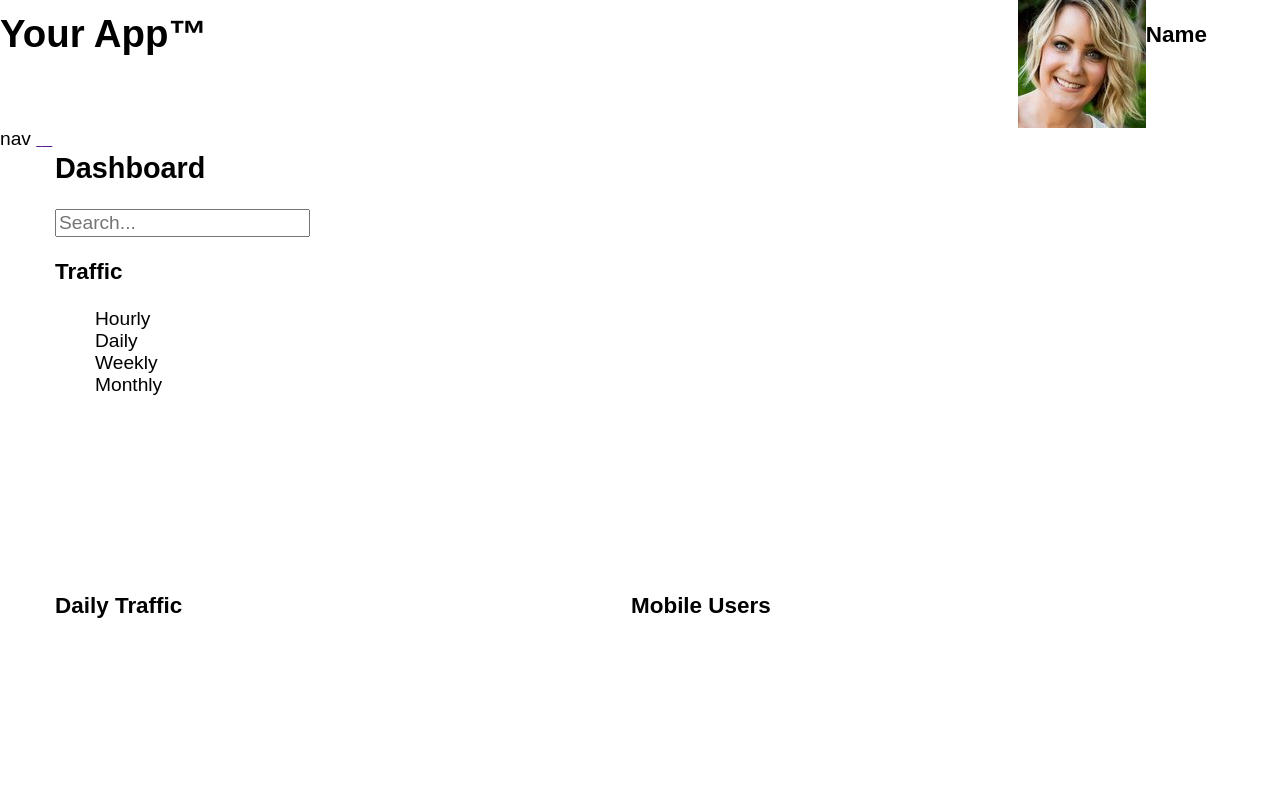
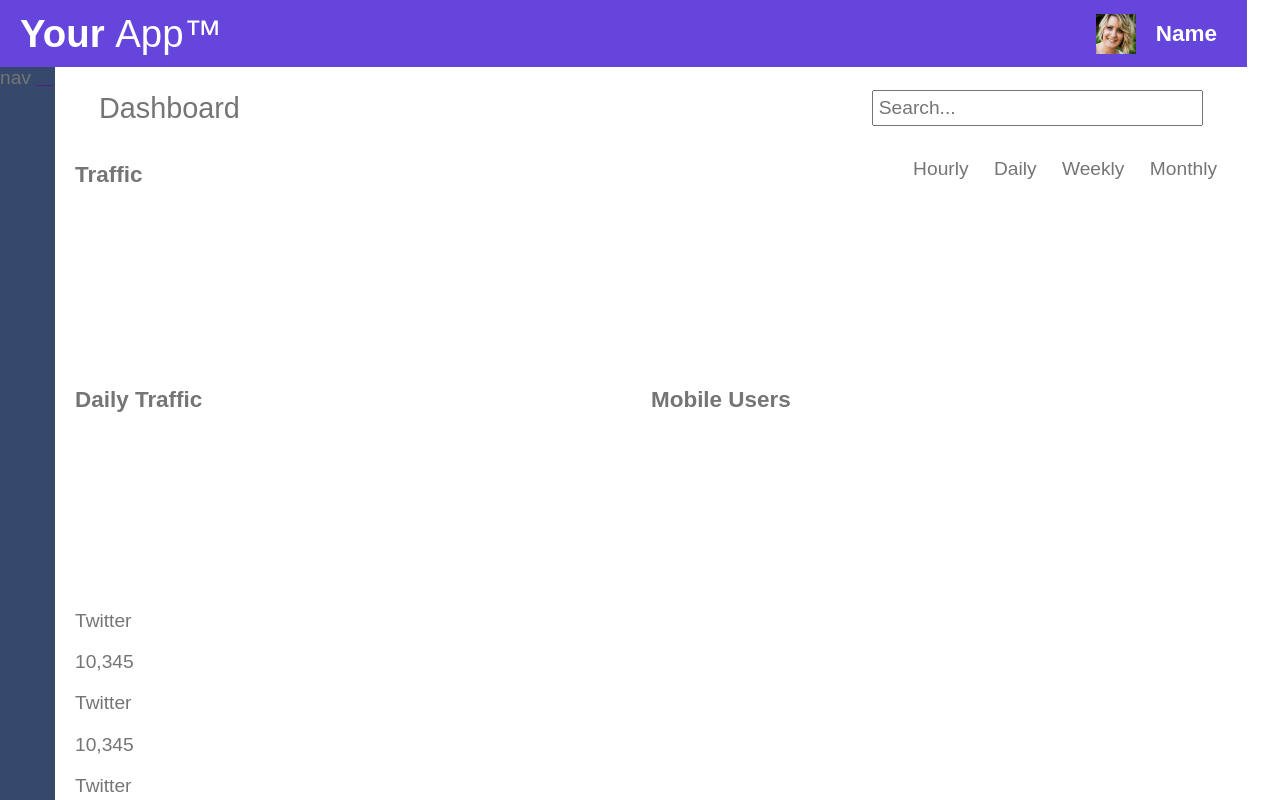
Before and after one commit to Stevesbong/EmployeeDashboard, a plain HTML site: page index.html in a window 1280 px wide. Shown: the top 800 px of the page. Drawn offline with Linux system fonts and the light colour scheme.

Commit message:
add scss files for styling

```diff
--- a/index.html
+++ b/index.html
@@ -12,7 +12,7 @@
 
         <header>
 
-            <h1>Your App&#8482;</h1>
+            <h1>Your <span>App&#8482;</span></h1>
             <div class="info">
                 <svg version="1.1" id="Layer_1" xmlns="http://www.w3.org/2000/svg" xmlns:xlink="http://www.w3.org/1999/xlink" x="0px" y="0px" viewBox="0 0 32 32" style="enable-background:new 0 0 32 32;" xml:space="preserve">
                     <style type="text/css">
@@ -26,13 +26,12 @@
                     </g>
                 </svg>
                 <div id="notifications"></div>
-                <img src="images/member-1.jpg" alt="">
+                <img class="header-img" src="images/member-1.jpg" alt="">
                 <h3>Name</h3>
             </div>
 
         </header>
-        <svg version="1.1" id="Line_2" xmlns="http://www.w3.org/2000/svg" xmlns:xlink="http://www.w3.org/1999/xlink" x="0px" y="0px"
-        viewBox="0 0 32 32" style="enable-background:new 0 0 32 32;" xml:space="preserve">
+        <svg version="1.1" id="Line_2" xmlns="http://www.w3.org/2000/svg" xmlns:xlink="http://www.w3.org/1999/xlink" x="0px" y="0px" viewBox="0 0 32 32" style="enable-background:new 0 0 32 32;" xml:space="preserve">
             <style type="text/css">
                 .st0{fill:#FFFFFF;}
             </style>
--- a/scss/base/_typography.scss
+++ b/scss/base/_typography.scss
@@ -10,7 +10,7 @@ html {
 
 body {
     font-family: 'Merriweather', Arial, sans-serif;
-    // color: $main-color;
+    color: $main-color;
     min-height: 100vh;
     max-width: 1800px;
 }
@@ -45,6 +45,7 @@ header {
 
 nav {
     grid-area: navigation;
+    background-color: $nav-bar;
 }
 
 main {
--- a/scss/components/_dashboard.scss
+++ b/scss/components/_dashboard.scss
@@ -0,0 +1,21 @@
+.dashboard-header {
+    @include flexlayout() {
+        justify-content: space-between;
+    }
+    padding: 0 1.25em
+}
+
+.headline {
+    margin: 0.5em 0;
+    font-weight: 400;
+}
+
+.main-header-search {
+    margin: auto 0;
+    width: 30%;
+}
+
+input {
+    width: 100%;
+    padding: 5px;
+}
--- a/scss/components/_header.scss
+++ b/scss/components/_header.scss
@@ -2,10 +2,17 @@ header {
     @include flexlayout() {
         justify-content: space-between;
     };
+    background-color: $main-purple;
+    padding: 0 20px;
+    color: #fff;
+
+    & span {
+        font-weight: 100;
+    }
 }
-#Layer_1 {
-    width: 30px;
-    float: left;
+
+header img {
+    width: 40px;
 }
 
 header h3 {
@@ -13,5 +20,9 @@ header h3 {
 }
 
 .info {
-    @include flexlayout()
+    @include flexlayout();
+
+    & > * {
+        margin: auto 10px;
+    }
 }
--- a/scss/components/_index.scss
+++ b/scss/components/_index.scss
@@ -1,6 +1,7 @@
 /* ============================================= */
 /* Components Imports */
 /* ============================================= */
+@import 'main';
 @import 'header';
 @import 'nav';
 @import 'dashboard';
--- a/scss/components/_main.scss
+++ b/scss/components/_main.scss
@@ -0,0 +1,3 @@
+main {
+    padding: 10px 20px;
+}
--- a/scss/components/_traffic.scss
+++ b/scss/components/_traffic.scss
@@ -0,0 +1,10 @@
+.traffic-header {
+    @include flexlayout() {
+        justify-content: space-between;
+    }
+}
+
+.traffic-nav li {
+    display: inline-block;
+    padding: 0 10px;
+}
--- a/scss/utilities/_variables.scss
+++ b/scss/utilities/_variables.scss
@@ -2,7 +2,8 @@
  /* Default Color */
  /* ============================================= */
 
-$main-color: #E6E0E0;
+$main-color: #757575;
+$main-purple: #6645dd;
 $color-black: #222222;
 
 
@@ -57,7 +58,7 @@ $text-pink:#e40c78;
 $text-orange: #f47f16;
 $text-orange-lighter: #f7ad19;
 $text-blue: #0f65ef;
-$text-purple: #6645dd;
+
 $text-green: #68af15;
 
 
```
Also changed, not shown: css/styles.css, 1 other file. Lines whose indentation alone changed are shown as unchanged.
